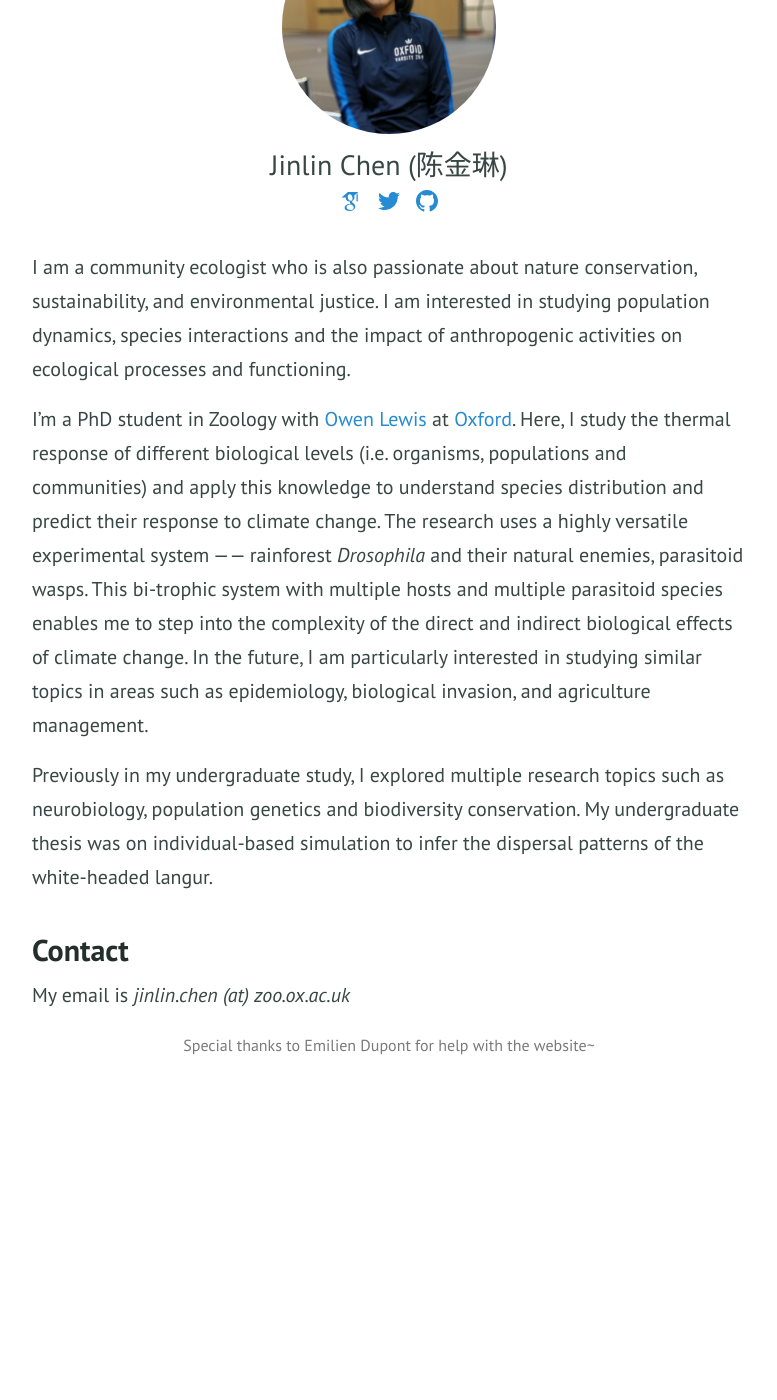
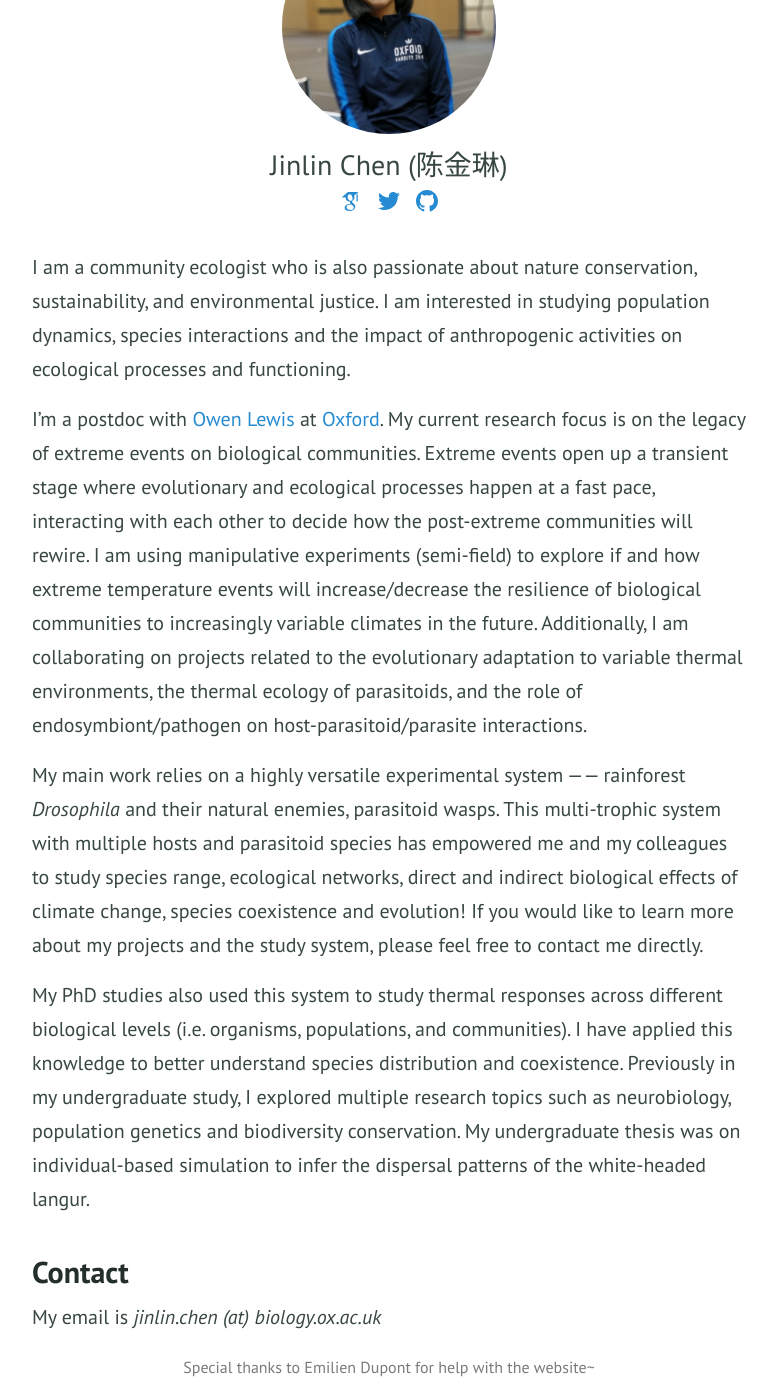
Before and after one commit to Jinlinc/jinlinc.github.io, a Jekyll site: the page built from index.md, in a window 1280 px wide and 1400 px high, scrolled down 217 px. Shown: the whole window, without its empty margins (251-1028 px from the left). Built offline with Jekyll 4.4.1, drawn with Linux system fonts in a browser that asks for light colours; before the commit the page ends 1295 px from its top, so only the background shows below that.

Commit message:
index.md
update intro page in 2024 November

```diff
--- a/index.md
+++ b/index.md
@@ -33,13 +33,15 @@ layout: page
 <br style="line-height:10%;">
 I am a community ecologist who is also passionate about nature conservation, sustainability, and environmental justice. I am interested in studying population dynamics, species interactions and the impact of anthropogenic activities on ecological processes and functioning.
 
-I'm a PhD student in Zoology with [Owen Lewis](https://communityecology.zoo.ox.ac.uk/) at [Oxford](http://www.ox.ac.uk/). Here, I study the thermal response of different biological levels (i.e. organisms, populations and communities) and apply this knowledge to understand species distribution and predict their response to climate change. The research uses a highly versatile experimental system ------ rainforest <i>Drosophila</i> and their natural enemies, parasitoid wasps. This bi-trophic system with multiple hosts and multiple parasitoid species enables me to step into the complexity of the direct and indirect biological effects of climate change. In the future, I am particularly interested in studying similar topics in areas such as epidemiology, biological invasion, and agriculture management.
+I'm a postdoc with [Owen Lewis](https://communityecology.zoo.ox.ac.uk/) at [Oxford](http://www.ox.ac.uk/). My current research focus is on the legacy of extreme events on biological communities. Extreme events open up a transient stage where evolutionary and ecological processes happen at a fast pace, interacting with each other to decide how the post-extreme communities will rewire. I am using manipulative experiments (semi-field) to explore if and how extreme temperature events will increase/decrease the resilience of biological communities to increasingly variable climates in the future. Additionally, I am collaborating on projects related to the evolutionary adaptation to variable thermal environments, the thermal ecology of parasitoids, and the role of endosymbiont/pathogen on host-parasitoid/parasite interactions.
 
-Previously in my undergraduate study, I explored multiple research topics such as neurobiology, population genetics and biodiversity conservation. My undergraduate thesis was on individual-based simulation to infer the dispersal patterns of the white-headed langur.
+My main work relies on a highly versatile experimental system ------ rainforest <i>Drosophila</i> and their natural enemies, parasitoid wasps. This multi-trophic system with multiple hosts and parasitoid species has empowered me and my colleagues to study species range, ecological networks, direct and indirect biological effects of climate change, species coexistence and evolution! If you would like to learn more about my projects and the study system, please feel free to contact me directly.
+
+My PhD studies also used this system to study thermal responses across different biological levels (i.e. organisms, populations, and communities). I have applied this knowledge to better understand species distribution and coexistence. Previously in my undergraduate study, I explored multiple research topics such as neurobiology, population genetics and biodiversity conservation. My undergraduate thesis was on individual-based simulation to infer the dispersal patterns of the white-headed langur.
 
 
 ### Contact
-My email is _jinlin.chen (at) zoo.ox.ac.uk_
+My email is _jinlin.chen (at) biology.ox.ac.uk_
 
 <p style="font-size:80%; color:#7a7a7a; text-align:center;">
   Special thanks to Emilien Dupont for help with the website~
```
